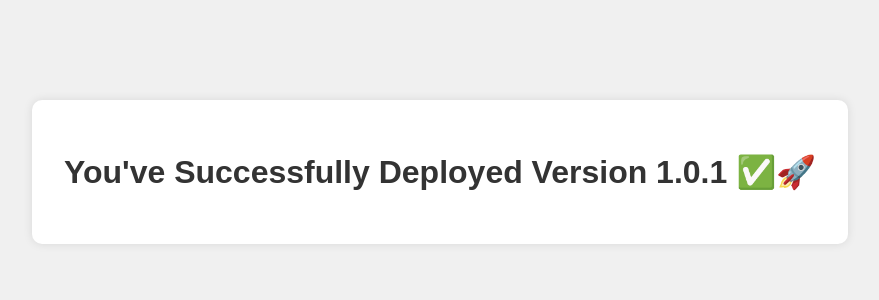
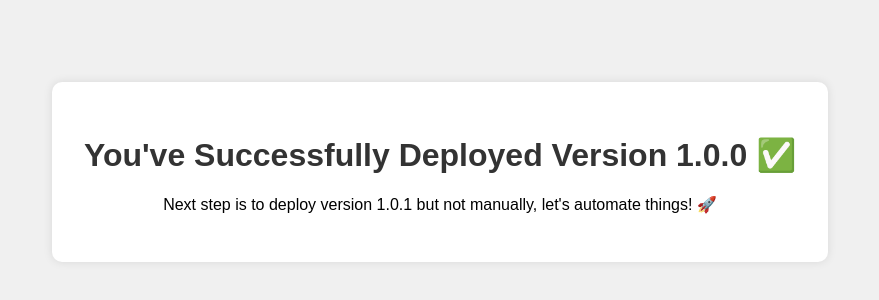
Before and after one commit to RaphaelDerouelle/tutorial-docker-actions-watchtower, a website: page public/index.html in a window 1280 px wide. Shown: the part 228-528 px from the top of the page, without its empty margins (200-1079 px from the left). Drawn offline with Linux system fonts and the light colour scheme.

Commit message:
Tutorial 1.0.0 version

```diff
--- a/public/index.html
+++ b/public/index.html
@@ -8,7 +8,8 @@
 </head>
 <body>
     <div class="container">
-        <h1>You've Successfully Deployed Version 1.0.1 ✅🚀</h1>
+        <h1>You've Successfully Deployed Version 1.0.0 ✅</h1>
+        <p>Next step is to deploy version 1.0.1 but not manually, let's automate things! 🚀</p>
     </div>
 </body>
 </html>
```
